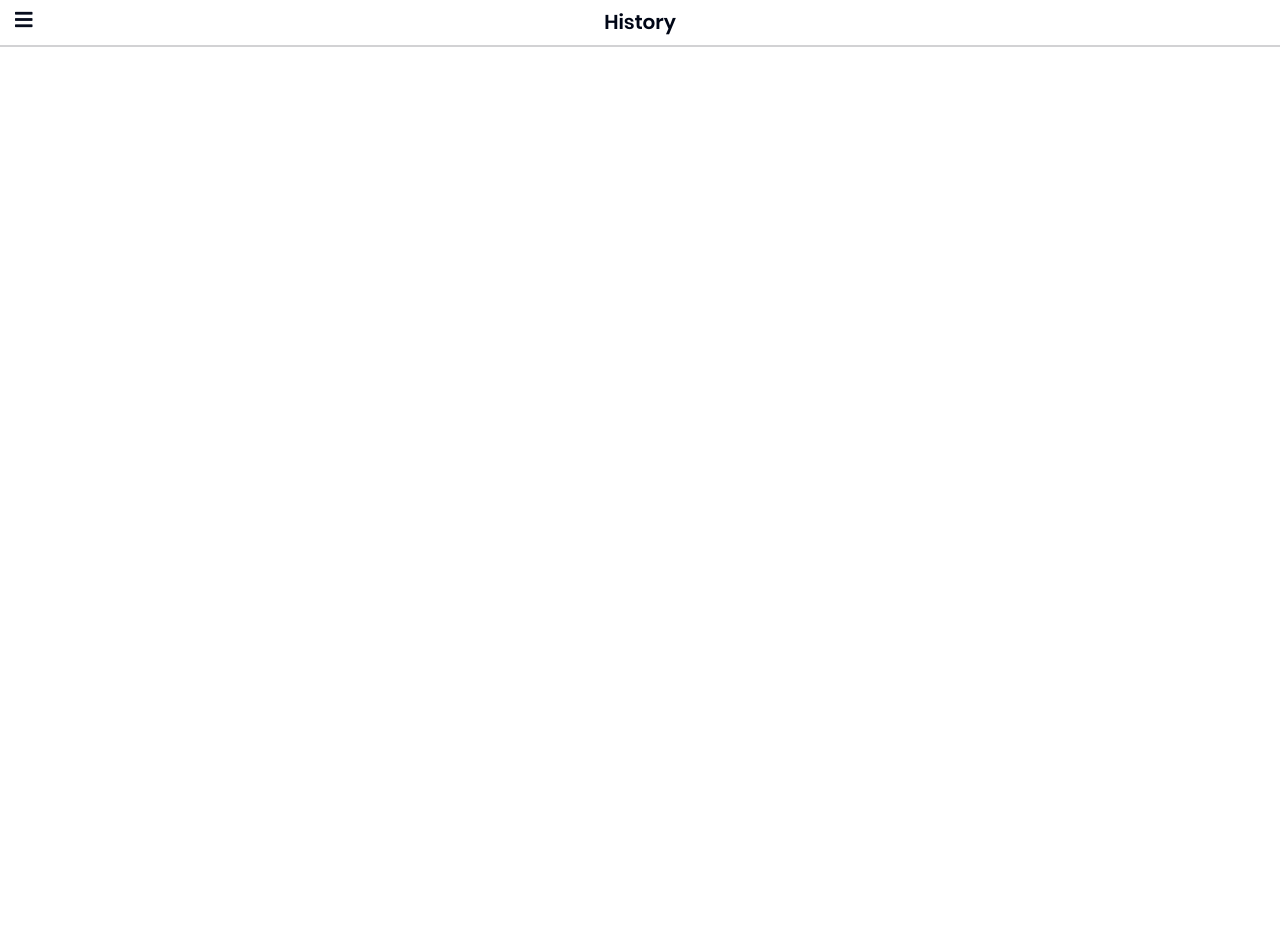
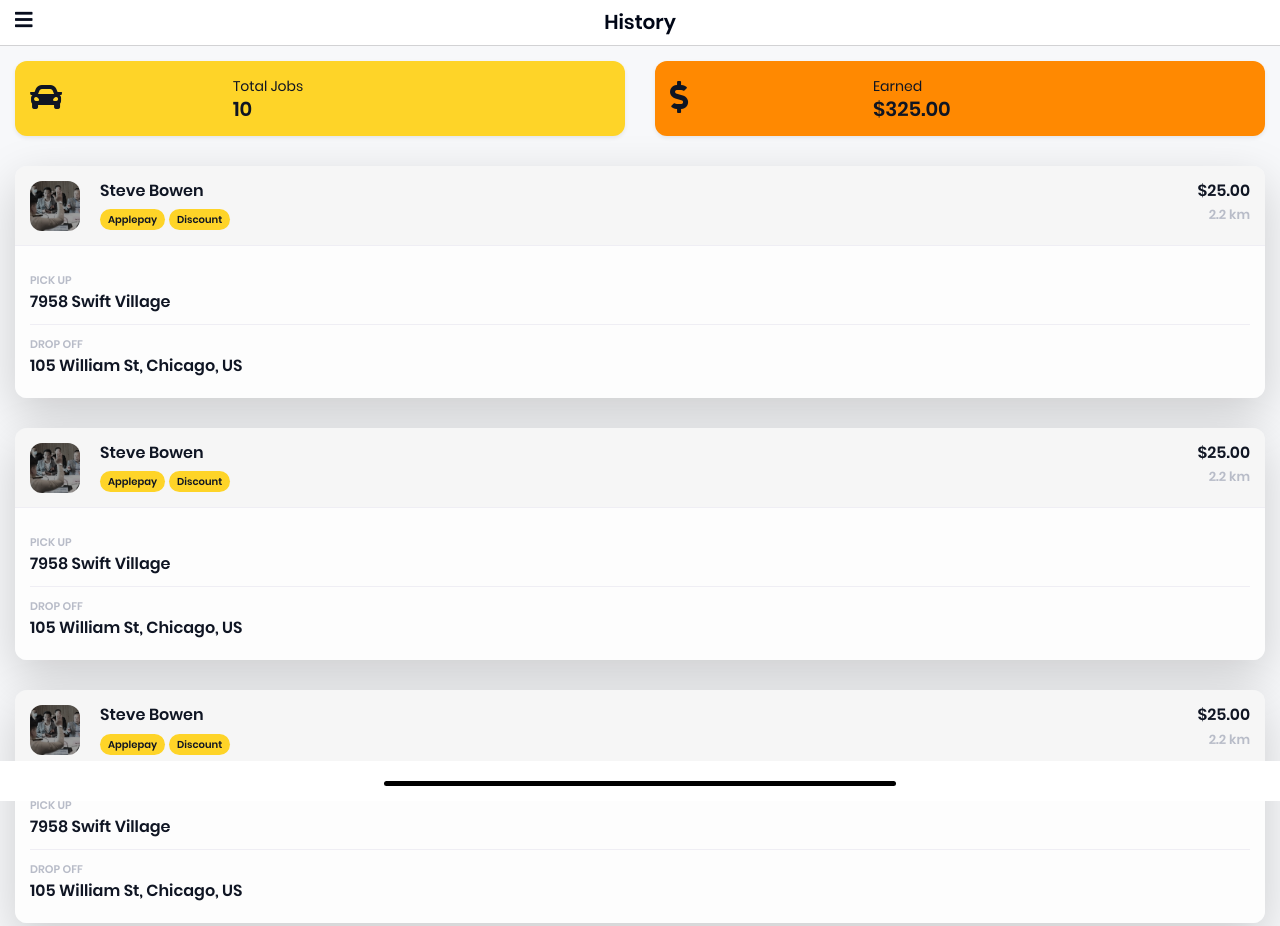
Before and after one commit to pimpae/mobile-app, a plain HTML site: page index.html in a window 1280 px wide. Shown: the top 926 px of the page. Before the commit the page ends 800 px from the top, so only its background shows below. Drawn offline with nearby package versions, Linux system fonts and the light colour scheme.

Commit message:
12:12 AM 12/9/2020

```diff
--- a/css/main.css
+++ b/css/main.css
@@ -83,7 +83,10 @@ header{
 }
 main{
   padding-top: 15px;
-  border-top: 2px solid #d2d2d4;
+  border-top: 1px solid #d2d2d4;
+  border-bottom: 1px solid #d2d2d4;
+  padding-bottom: 30px;
+  margin-bottom: 40px;
 }
 .bg1{
   background-color: #f7f8fa;
@@ -124,6 +127,7 @@ header .hx{
   right: 0;
   height: 100vh;
   width: 85vw;
+  z-index: 1031;
   background-color: #fff;
 }
 .headerx{
@@ -294,3 +298,130 @@ header .hx{
 .al i{
   font-size: 24px;
 }
+.hisory .tol{
+  border-radius: 12px;
+  padding: 15px;
+  color: #0f1523;
+}
+.hisory .tol p{
+  padding-left: 35%;
+  font-family: Poppins-Regular;
+  font-size: 14px;
+  margin-bottom: 0px;
+}
+.hisory .tol h2{
+  padding-left: 35%;
+  font-family: Poppins-SemiBold;
+  font-size: 20px;
+  margin-bottom: 0px;
+}
+.hisory .tol i{
+  position: absolute;
+  font-size: 32px;
+  margin-top: 5px;
+}
+.hisory .tol.t1{
+  background-color: #fed428;
+}
+.hisory .tol.t2{
+  background-color: #ff8901;
+}
+.box-card{
+  min-height: 60px;
+  margin-top: 30px;
+  background-color: transparent !important;
+  border-radius: 12px;
+}
+.box-card .h{
+  background-color: #f6f6f6; /*f6f6f6*/
+  border-bottom: 1px solid #efeef4;
+  padding: 15px 15px 40px;
+  border-radius: 12px 12px 0px 0px;
+}
+.box-card .h img{
+  border-radius: 12px;
+  position: absolute;
+  width: 50px;
+  height: 50px;
+}
+.box-card .h h3{
+  font-family: Poppins-SemiBold;
+  font-size: 16px;
+  padding-left: 70px;
+  text-transform: capitalize;
+  margin-bottom: 5px;
+  color: #0f1523;
+}
+.box-card .h h3 span{
+  float: right;
+}
+.box-card .h .tag-box{
+  padding-left: 70px;
+}
+.box-card .h .tag{
+  font-family: Poppins-SemiBold;
+  background-color: #fed428;
+  color: #0f1523;
+  padding: 3px 8px;
+  border-radius: 30px;
+  font-size: 10px;
+  text-transform: capitalize;
+  float: left;
+  margin-right: 4px;
+  margin-top: 4px;
+}
+
+.box-card .h p{
+  font-family: Poppins-SemiBold;
+  font-size: 13px;
+  float: right;
+  color: #b8bcc8;
+}
+.box-card .b{
+  padding: 15px 15px 10px;
+  border-radius: 0px 0px 12px 12px ;
+  background-color: #fdfdfd; /*fdfdfd*/
+}
+
+.box-card .b span{
+  font-family: Poppins-SemiBold;
+  font-size: 11px;
+  color: #b8bcc8;
+  text-transform: uppercase;
+}
+.box-card .b p{
+  font-family: Poppins-SemiBold;
+  font-size: 16px;
+  text-transform: capitalize;
+  margin-bottom: 5px;
+  color: #0f1523;
+  text-transform: capitalize;
+}
+.box-card .b .x{
+  padding-top: 5px;
+  padding-bottom: 5px;
+}
+.box-card .b .x:last-child{
+  border-top: 1px solid #efeef4;
+}
+
+footer{
+  height: 40px;
+  position: fixed;
+  bottom: 0;
+  width: 100%;
+  background-color: #fff;
+  margin-bottom: -1px;
+  z-index: 1100;
+}
+footer:after{
+  content: "";
+  position: absolute;
+  bottom: 0;
+  left: 30%;
+  width: 40%;
+  margin-bottom: 15px;
+  height: 5px;
+  border-radius: 4px;
+  background-color: #000000;
+}
--- a/index.html
+++ b/index.html
@@ -15,7 +15,7 @@
     <link href="css/lightslider.css" rel="stylesheet" type="text/css" />
 
 </head>
-<body>
+<body class="bg1">
 
 
     <header>
@@ -84,8 +84,102 @@
 
 
     </header>
+
     <main>
+        <div class="col hisory">
+            <div class="row">
+                <div class="col">
+                    <div class="tol t1 shadow-sm">
+                        <i class="fas fa-car"></i>
+                        <p>Total Jobs</p>
+                        <h2>10</h2>
+                    </div>
+                </div>
+                <div class="col">
+                    <div class="tol t2 shadow-sm">
+                        <i class="fas fa-dollar-sign"></i>
+                        <p>Earned</p>
+                        <h2>$325.00</h2>
+                    </div>
+                </div>
+            </div>
+
+            <div class="col p-0">
+                <div class="box-card shadow-lg">
+                    <div class="h">
+                        <img src="images/5x5.png">
+                        <h3>steve bowen <span>$25.00</span></h3>
+                        <p>2.2 km</p>
+                        <div class="tag-box">
+                            <div class="tag">applepay</div>
+                            <div class="tag">discount</div>
+                        </div>
+                    </div>
+                    <div class="b">
+                        <div class="x">
+                            <span>PICK UP</span>
+                            <p>7958 Swift Village</p>
+                        </div>
+                        <div class="x">
+                            <span>DROP OFF</span>
+                            <p>105 William St, Chicago, US</p>
+                        </div>
+                    </div>
+                </div>
+            </div>
+
+            <div class="col p-0">
+                <div class="box-card shadow-lg">
+                    <div class="h">
+                        <img src="images/5x5.png">
+                        <h3>steve bowen <span>$25.00</span></h3>
+                        <p>2.2 km</p>
+                        <div class="tag-box">
+                            <div class="tag">applepay</div>
+                            <div class="tag">discount</div>
+                        </div>
+                    </div>
+                    <div class="b">
+                        <div class="x">
+                            <span>PICK UP</span>
+                            <p>7958 Swift Village</p>
+                        </div>
+                        <div class="x">
+                            <span>DROP OFF</span>
+                            <p>105 William St, Chicago, US</p>
+                        </div>
+                    </div>
+                </div>
+            </div>
+
+            <div class="col p-0">
+                <div class="box-card shadow-lg">
+                    <div class="h">
+                        <img src="images/5x5.png">
+                        <h3>steve bowen <span>$25.00</span></h3>
+                        <p>2.2 km</p>
+                        <div class="tag-box">
+                            <div class="tag">applepay</div>
+                            <div class="tag">discount</div>
+                        </div>
+                    </div>
+                    <div class="b">
+                        <div class="x">
+                            <span>PICK UP</span>
+                            <p>7958 Swift Village</p>
+                        </div>
+                        <div class="x">
+                            <span>DROP OFF</span>
+                            <p>105 William St, Chicago, US</p>
+                        </div>
+                    </div>
+                </div>
+            </div>
+
+
+        </div>
     </main>
+
     <footer>
     </footer>
 
```
Also changed, not shown: images/5x5.png (added).
